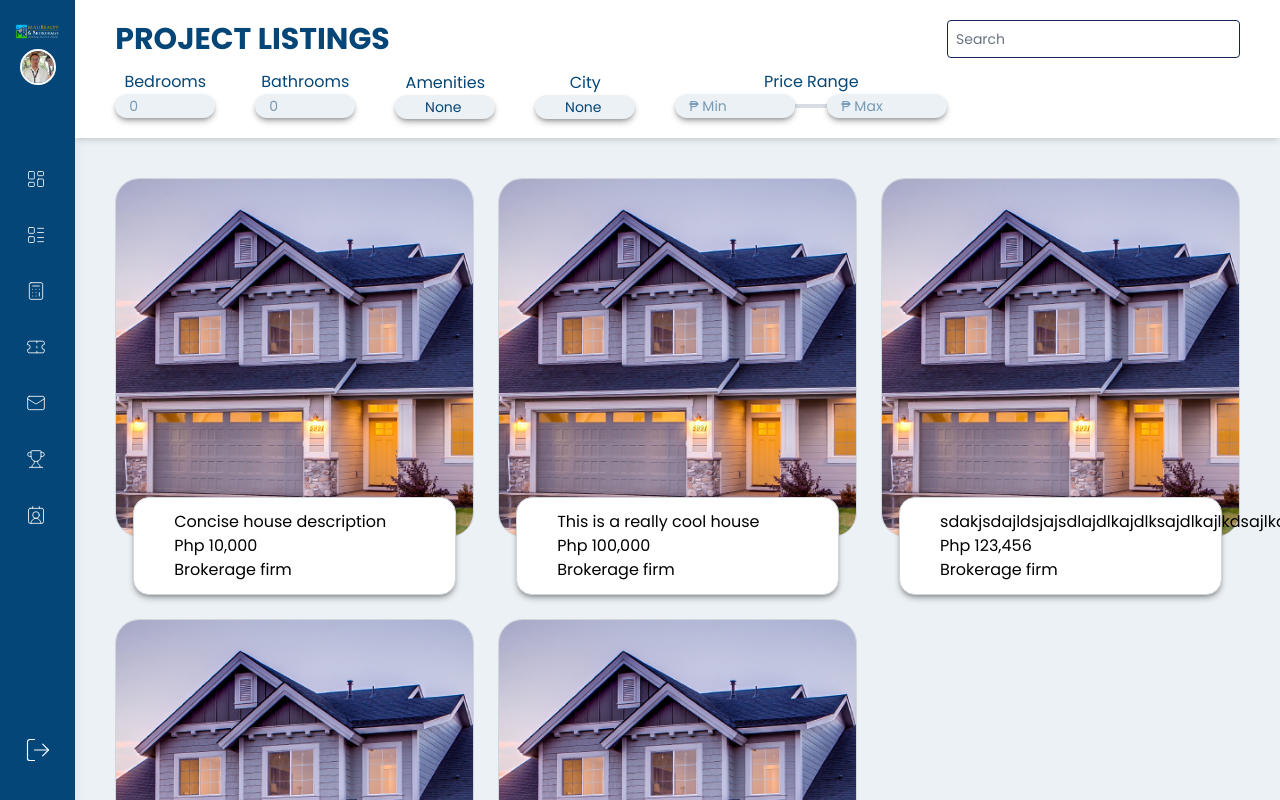
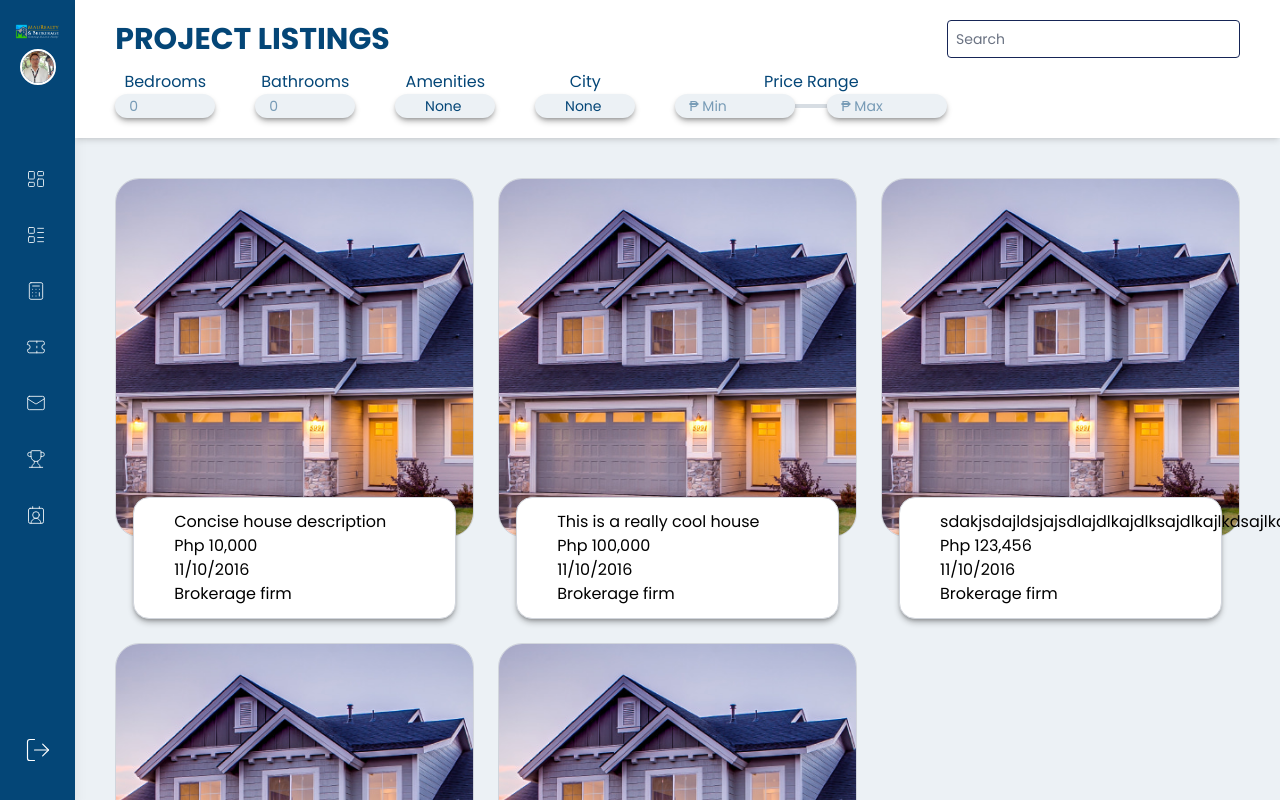
Before and after one commit to Wh4t-20/maurealty-agent-portal, a Vue app: page /listings in a window 1280 px wide. Shown: the top 800 px of the page. Built offline with nearby package versions, Linux system fonts and the light colour scheme.

Commit message:
Added PropertyDetails component

```diff
--- a/src/components/ListingsFilter.vue
+++ b/src/components/ListingsFilter.vue
@@ -1,7 +1,7 @@
 <template>
     <div>
     <Listbox v-model="currentChoice">
-      <div class="relative w-fit -mb-1.5">
+      <div class="relative w-fit -mb-1.25">
         <ListboxButton
           class="text-sm w-fit min-w-25 py-0.5 pr-1 rounded-xl bg-[#ECF1F5] shadow-md/30 focus:outline-2 focus:outline-maurealty-blue"
         >
--- a/src/components/PropertyCard.vue
+++ b/src/components/PropertyCard.vue
@@ -7,6 +7,7 @@
     <div class="z-1 -mt-10 w-9/10 p-3 px-10 rounded-2xl bg-white border border-gray-300 shadow-md/30 ">
       <p class="property-desc">{{ details.description }}</p>
       <p class="property-price">Php {{ details.price.toLocaleString() }}</p>
+      <p class="date">{{ details.created_at.toLocaleDateString() }}</p>
       <p class="broker">Brokerage firm</p>
     </div>
   </div>
```
Also changed, not shown: src/components/PropertyDetails.vue (added, +7 -0 lines).
